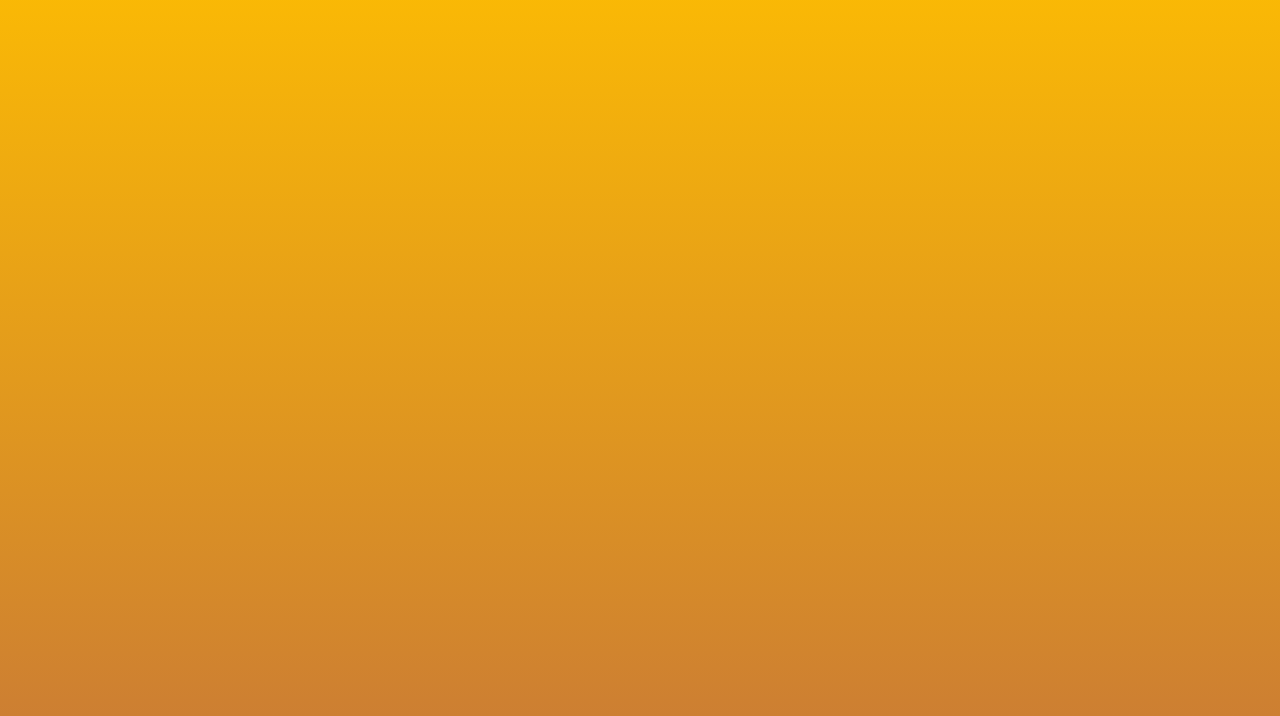
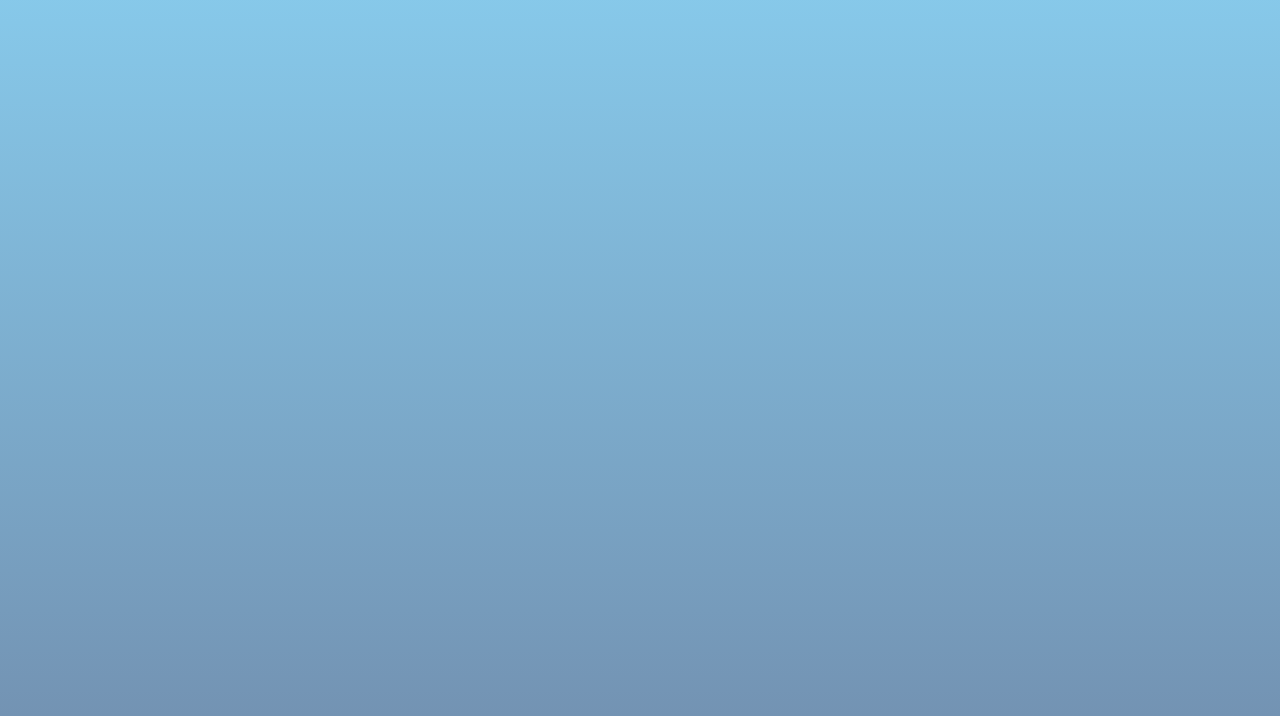
Before and after one commit to nrm4d/IDAssignment2, a plain HTML site: page index.html in a window 1280 px wide. Shown: the part 84-800 px from the top of the page. Drawn offline with Linux system fonts and the light colour scheme.

Commit message:
changed bg color

```diff
--- a/style.css
+++ b/style.css
@@ -9,7 +9,7 @@
 
 body {
   min-height: 100vh;
-  background: linear-gradient(#ffbf00, #CD7F32);
+  background: linear-gradient(#89CFF0, #7393B3);
 }
 
 header{
```
